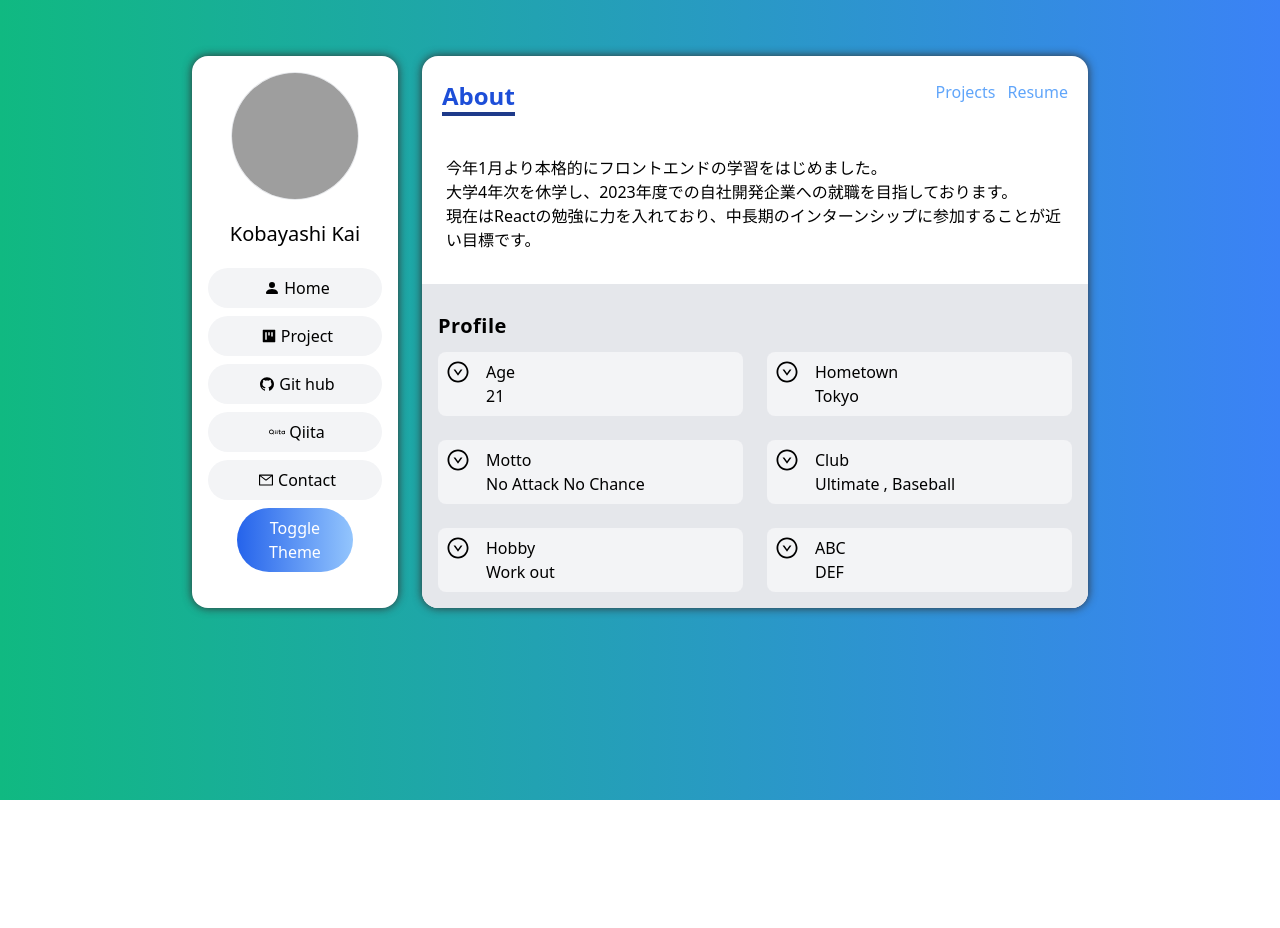
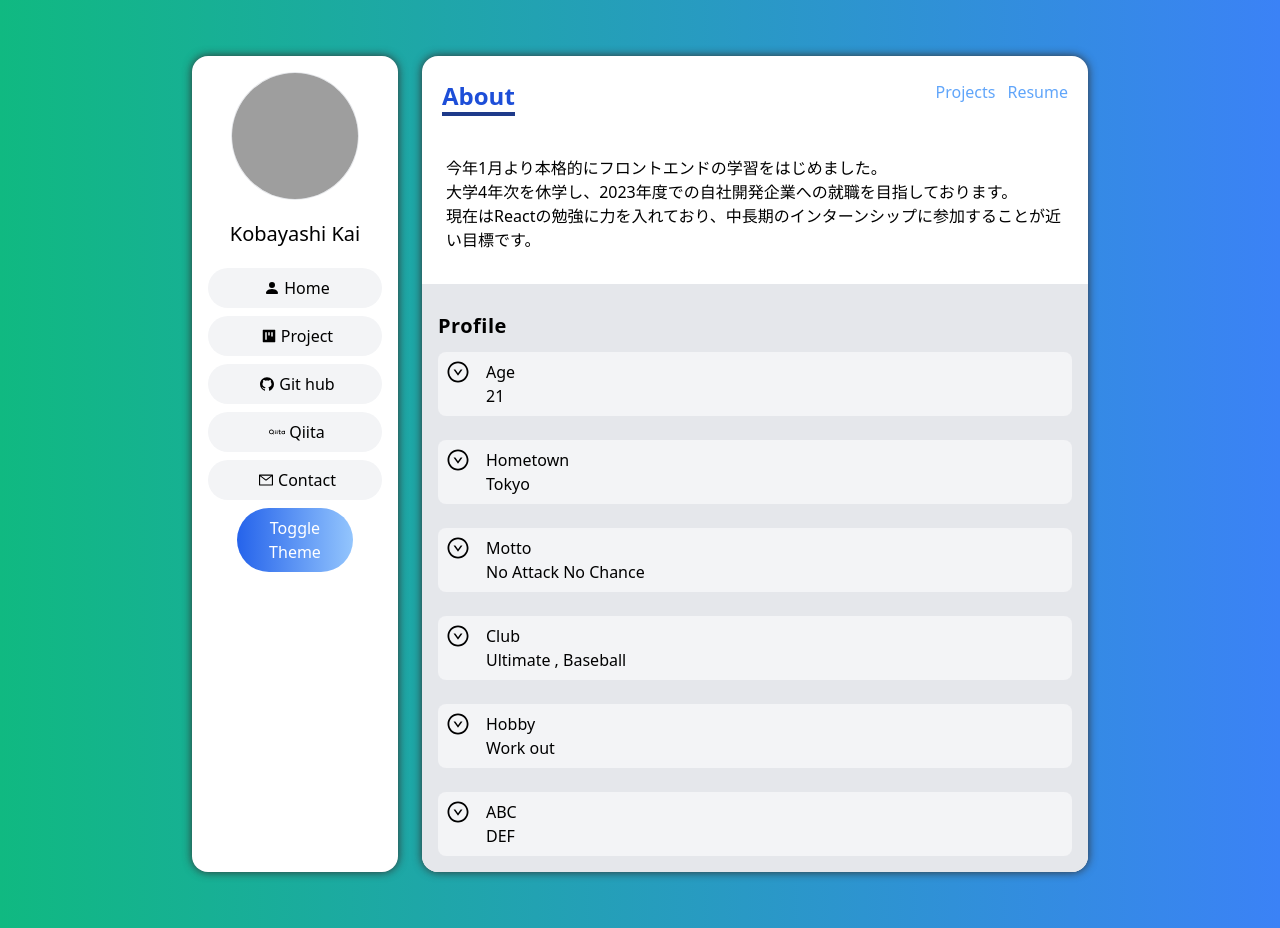
Before and after one commit to nasuka7/My-Portfolio, a Next.js app: page / in a window 1280 px wide. Before the commit the page ends 800 px from the top, so only its background shows below. Built offline with nearby package versions, Linux system fonts and the light colour scheme; grey boxes are pictures that could not be loaded.

Commit message:
Add motion

```diff
--- /dev/null
+++ b/animations.ts
@@ -0,0 +1,37 @@
+export const fadeInUp = {
+  initial: {
+    opacity: 0,
+    y: 60,
+  },
+  animate: {
+    opacity: 1,
+    y: 0,
+  }
+};
+export const stagger = {
+  initial: {},
+  animate: {
+    transition: {
+      staggerChildren: 0.1,
+    },
+  }
+};
+export const routeAnimation = {
+  initial: {
+    opacity: 0,
+  },
+  animate: {
+    opacity: 1,
+    transition: {
+      delay: 0.1,
+      duration: 0.1,
+    },
+  },
+  exit: {
+    opacity: 0,
+    transition: {
+      delay: 0.1,
+      ease: "easeInOut",
+    }
+  },
+};
--- a/components/Bar.tsx
+++ b/components/Bar.tsx
@@ -6,8 +6,6 @@ const Bar:FunctionComponent<{ data: Skill }> = ({
   data: { Icon, level, name },
 }) => {
   const bar_width = `${level}`;
-  console.log(bar_width);
-
 
   const variants = {
     initial: {
@@ -16,7 +14,10 @@ const Bar:FunctionComponent<{ data: Skill }> = ({
     animate: {
       width: bar_width,
       transition: {
-        duration: 0.4
+        duration: 0.4,
+        type: "string",
+        damping: 10,
+        stiffness: 100,
       },
     },
   };
--- a/components/ProjectCard.tsx
+++ b/components/ProjectCard.tsx
@@ -2,9 +2,11 @@ import { FunctionComponent, useState } from "react";
 import { AiFillGithub, AiFillProject, AiOutlineCloseSquare } from "react-icons/ai";
 import { IProject } from "../types";
 
-// import Image from 'next/image';
+import Image from 'next/image';
+import { motion } from "framer-motion";
+import { fadeInUp, stagger } from "../animations";
 
-const ProjectCard:FunctionComponent<{
+const ProjectCard: FunctionComponent<{
   project: IProject
   }> = ({
     project:{
@@ -20,8 +22,13 @@ const ProjectCard:FunctionComponent<{
     const [ showDetail, setShowDetail ] = useState(false)
 
     return (
-      <div>
-        {/* <Image
+      <motion.div
+      variants={stagger}
+      initial="initial"
+      animate="animate">
+
+        <motion.div variants={fadeInUp}>
+          <Image
             src={image_path}
             alt={name}
             className="cursor-pointer"
@@ -29,14 +36,25 @@ const ProjectCard:FunctionComponent<{
             layout="responsive"
             height="150"
             width="300"
-          quality={10}
-        /> */}
-        <img src={image_path} alt={name} className="cursor-pointer" onClick={() => setShowDetail(true)}/>
+            />
+          {/* <img src={image_path} alt={name} className="cursor-pointer" onClick={() => setShowDetail(true)}/> */}
+        </motion.div>
         <p className="my-2 text-center">{name}</p>
 
         {showDetail && (
           <div className="grid md:grid-cols-2 top-0 absolute h-auto w-full gap-x-12 text-black bg-gray-100 dark:text-white dark:bg-dark-100">
-            <div className="flex justify-center my-4 space-x-3">
+            <Image
+              src={image_path}
+              alt={name}
+              layout="responsive"
+              height="150"
+              width="300"
+            />
+            {/* <img
+              src={image_path}
+              alt={name}
+            /> */}
+            <motion.div className="flex justify-center my-4 space-x-3" variants={fadeInUp}>
             <a
               href={github_url}
               className="flex items-center px-4 py-2 space-x-3 text-lg bg-gray-200 dark:bg-dark-200"
@@ -49,12 +67,16 @@ const ProjectCard:FunctionComponent<{
             >
               <AiFillProject /> <span>Project</span>
             </a>
-          </div>
+          </motion.div>
 
-            <div>
-              <h2 className="mb-3 text-xl font-medium md:text-2xl">{name}</h2>
-              <h3 className="mb-3 font-medium">{description}</h3>
-              <div className="flex flex-wrap mt-5 space-x-2 tetx-sm tracking-wider">
+            <motion.div
+              variants={stagger}
+              initial="initial"
+              animate="animate"
+            >
+              <motion.h2 className="mb-3 text-xl font-medium md:text-2xl" variants={fadeInUp}>{name}</motion.h2>
+              <motion.h3 className="mb-3 font-medium" variants={fadeInUp}>{description}</motion.h3>
+              <motion.div className="flex flex-wrap mt-5 space-x-2 tetx-sm tracking-wider" variants={fadeInUp}>
                 {key_techs.map((tech) => (
                   <span
                     key={tech}
@@ -63,8 +85,8 @@ const ProjectCard:FunctionComponent<{
                     {tech}
                   </span>
                 ))}
-              </div>
-            </div>
+              </motion.div>
+            </motion.div>
 
             <button onClick={() => setShowDetail(false)}
               className="absolute top-3 right-3 rounded-full focus:outline-none dark:bg:dark-200"
@@ -73,7 +95,7 @@ const ProjectCard:FunctionComponent<{
             </button>
           </div>
         )}
-      </div>
+      </motion.div>
     )
 }
 
--- a/components/ServiceCard.tsx
+++ b/components/ServiceCard.tsx
@@ -1,7 +1,7 @@
 import { FunctionComponent } from "react";
-import { IService } from "../types";
+import { Service } from "../types";
 
-const ServiceCard:FunctionComponent<{ service:IService }> = ({
+const ServiceCard:FunctionComponent<{ service:Service }> = ({
   service: { Icon, about, title },
 }) => {
 
--- a/pages/_app.tsx
+++ b/pages/_app.tsx
@@ -1,11 +1,13 @@
 import Navbar from '../components/Navbar';
 import Sidebar from '../components/Sidebar'
 import '../styles/globals.css'
-
 import { ThemeProvider } from 'next-themes'
+import { AnimatePresence } from 'framer-motion'
+import { route } from 'next/dist/next-server/server/router';
+import { Router } from 'next/router';
 
 
-function MyApp({ Component, pageProps }) {
+function MyApp({ Component, pageProps, router }) {
   return (
     <ThemeProvider attribute="class">
       <div className="grid grid-cols-12 gap-6 px-5 lg:px-48 my-14 md:px-32">
@@ -14,7 +16,9 @@ function MyApp({ Component, pageProps }) {
         </div>
         <div className="flex flex-col col-span-12 overflow-hidden bg-white rounded-2xl lg:col-span-9 dark:bg-dark-500 shadow-custom-light dark:shadow-custom-black">
           <Navbar />
-          <Component {...pageProps} />
+          <AnimatePresence exitBeforeEnter>
+            <Component {...pageProps} key={router.route} />
+          </AnimatePresence>
         </div>
       </div>
     </ThemeProvider>
--- a/pages/index.tsx
+++ b/pages/index.tsx
@@ -1,10 +1,17 @@
-// import { GetServerSidePropsContext, GetStaticPropsContext } from 'next';
+import { motion } from 'framer-motion';
+import { fadeInUp, routeAnimation, stagger } from '../animations';
 import ServiceCard from '../components/ServiceCard';
 import { services } from '../data'
 
 const Index = () => {
   return (
-    <div className="flex flex-col px-6 pt-1 flex-grow">
+    <motion.div
+      className="flex flex-col px-6 pt-1 flex-grow"
+      variants={routeAnimation}
+      initial="initial"
+      animate="animate"
+      exit="exit"
+    >
       <h5 className="my-3 font-medium">今年1月より本格的にフロントエンドの学習をはじめました。
       <p>大学4年次を休学し、2023年度での自社開発企業への就職を目指しております。
       </p>
@@ -13,18 +20,27 @@ const Index = () => {
         className="p-4 mt-5 flex-grow bg-gray-200 dark:bg-dark-100"
         style={{ marginLeft: "-1.5rem", marginRight: "-1.5rem" }}>
         <h6 className="my-3 text-xl font-bold tracking-wide">Profile</h6>
-        <div className="grid gap-6 lg:grid-cols-2">
-          {services.map(service => (
-            <div className="bg-gray-100 dark:bg-dark-200 rounded-lg lg:col-span-1">
-            <ServiceCard service={service} />
-            </div>
-            // part6 6:30
+
+
+        <motion.div
+          className="grid gap-6 lg:grid-cols-2"
+          variants={stagger}
+          initial="initial"
+          animate="animate"
+        >
+          {services.map((service) => (
+            <motion.div
+              className="bg-gray-100 dark:bg-dark-200 rounded-lg lg:col-span-2"
+              key={service.title}
+              variants={fadeInUp}
+            >
+              <ServiceCard service={service} />
+            </motion.div>
           ))}
-        </div>
+        </motion.div>
       </div>
-    </div>
-
+    </motion.div>
   );
-}
+};
 
 export default Index;
--- a/pages/projects.tsx
+++ b/pages/projects.tsx
@@ -1,4 +1,6 @@
+import { motion } from "framer-motion";
 import { useState } from "react";
+import { fadeInUp, routeAnimation, stagger } from "../animations";
 import ProjectCard from "../components/ProjectCard";
 import ProjectsNavbar from "../components/ProjectsNavbar";
 import { projects as projectsData } from "../data";
@@ -23,17 +25,30 @@ const Projects = () => {
   };
 
   return (
-    <div className="px-5 py-2 overflow-y-auto" style={{ height: "65vh" }}>
+    <motion.div
+      className="px-5 py-2 overflow-y-auto"
+      style={{ height: "65vh" }}
+      variants={routeAnimation}
+      initial="initial"
+      animate="animate"
+      exit="exit"
+      >
       <ProjectsNavbar handlerFilterCategory={handlerFilterCategory} active={active}/>
 
-      <div className="grid grid-cols-12 gap-4 my-3 relative">
+      <motion.div className="grid grid-cols-12 gap-4 my-3 relative"
+          variants={stagger}
+          initial="initial"
+          animate="animate">
         {projects.map((project) => (
-            <div className="col-span-12 p-2 sm:col-span-6 lg:col-span-4 bg-gray-200 dark:bg-dark-200 rounded-lg">
-              <ProjectCard project={project} key={project.name}/>
-            </div>
+            <motion.div className="col-span-12 p-2 sm:col-span-6 lg:col-span-4 bg-gray-200 dark:bg-dark-200 rounded-lg"
+              variants={fadeInUp}
+              key={project.name}
+              >
+              <ProjectCard project={project} />
+            </motion.div>
         ))}
-      </div>
-    </div>
+      </motion.div>
+    </motion.div>
   )
 }
 
--- a/pages/resume.tsx
+++ b/pages/resume.tsx
@@ -1,9 +1,21 @@
+import { animate, motion } from "framer-motion";
 import Bar from "../components/Bar";
 import { languages, tools } from "../data";
+import { fadeInUp, routeAnimation } from "../animations"
 
 const resume = () => {
+
+
+
   return (
-    <div className="p-4">
+    <motion.div
+      className="px-6 py-2"
+      variants={routeAnimation}
+      initial="initial"
+      animate="animate"
+      exit="exit"
+      >
+      <motion.div variants={fadeInUp} initial="initial" animate="animate">
         <div className="grid gap-6 md:grid-cols-2">
           <div>
             <h5 className="my-3 text-2xl font-bold">Education</h5>
@@ -13,6 +25,7 @@ const resume = () => {
             <p className="my-3">2018年4月~　在学中</p>
           </div>
         </div>
+      </motion.div>
 
       <div className="grid gap-6 md:grid-cols-2">
         <h5 className="my-3 text-2xl font-bold">Languages & Frameworks</h5>
@@ -30,7 +43,7 @@ const resume = () => {
           ))}
         </div>
       </div>
-    </div>
+    </motion.div>
   )
 }
 
```
Lines whose indentation alone changed are shown as unchanged.
